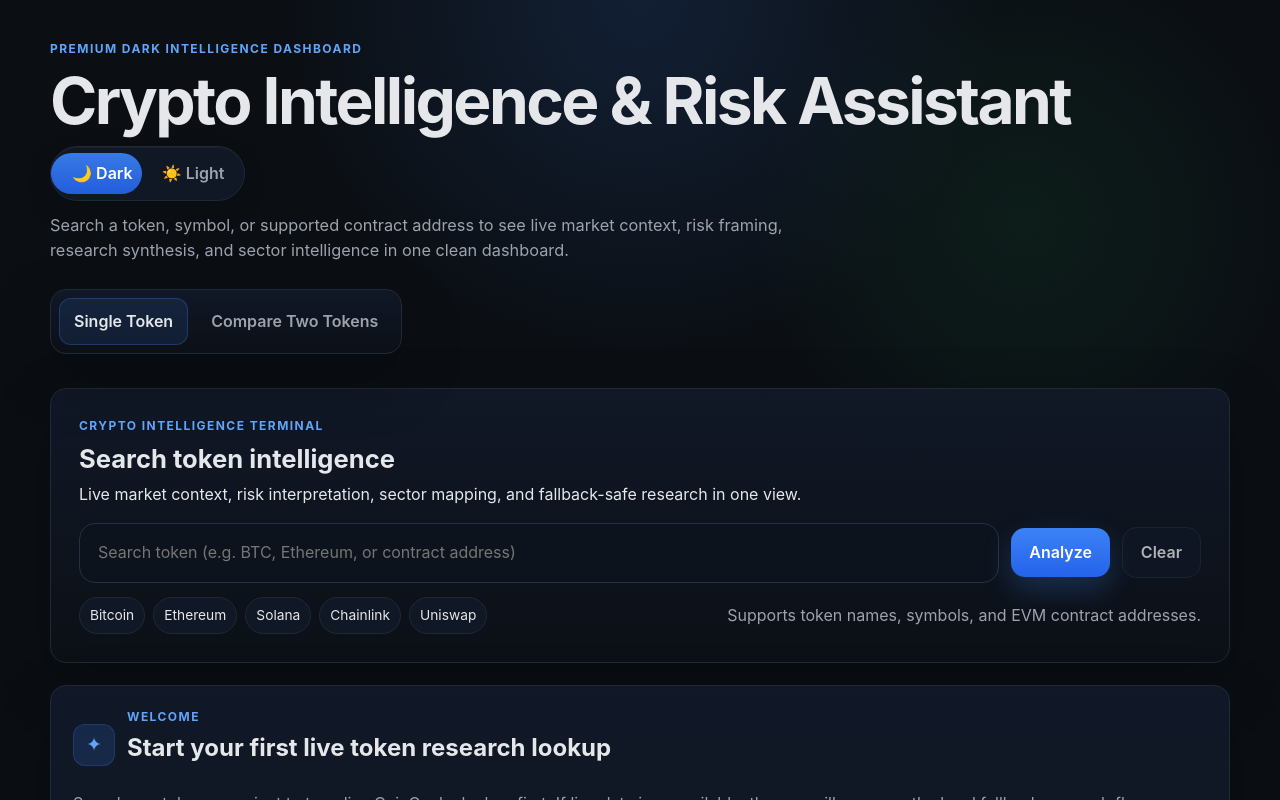
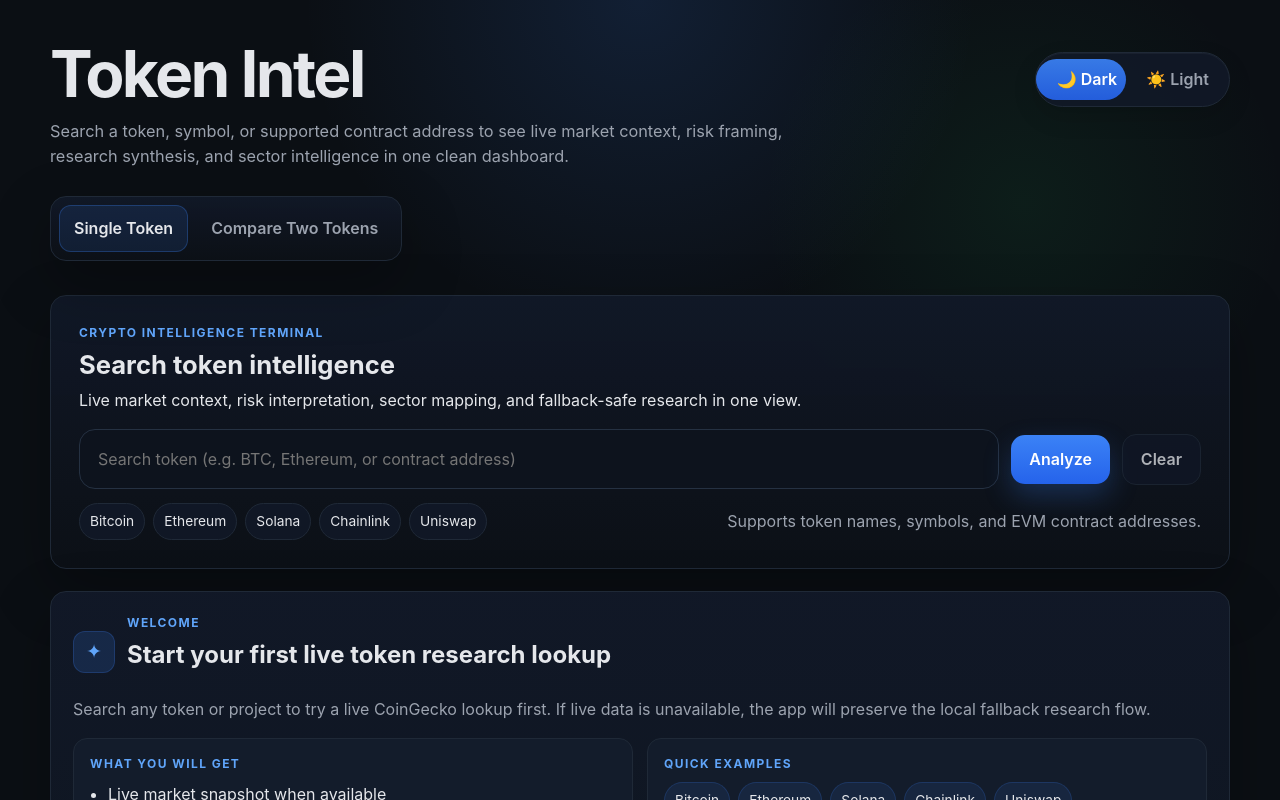
Before and after one commit to Ifeanyiuche98/token-research-assistant, a React (Vite) app in the folder token-research-assistant/: page / in a window 1280 px wide. Shown: the top 800 px of the page. Built offline with nearby package versions, Linux system fonts and the light colour scheme.

Commit message:
Refine product title to Token Intel

```diff
--- a/token-research-assistant/src/App.tsx
+++ b/token-research-assistant/src/App.tsx
@@ -178,8 +178,7 @@ function App() {
       <section className="hero dashboard-hero-shell">
         <div className="hero-top dashboard-hero-shell-top">
           <div>
-            <p className="dashboard-kicker">Premium dark intelligence dashboard</p>
-            <h1>Crypto Intelligence & Risk Assistant</h1>
+            <h1>Token Intel</h1>
           </div>
 
           <button type="button" className="theme-toggle-fancy" onClick={toggleTheme} aria-label="Toggle color theme">
```
